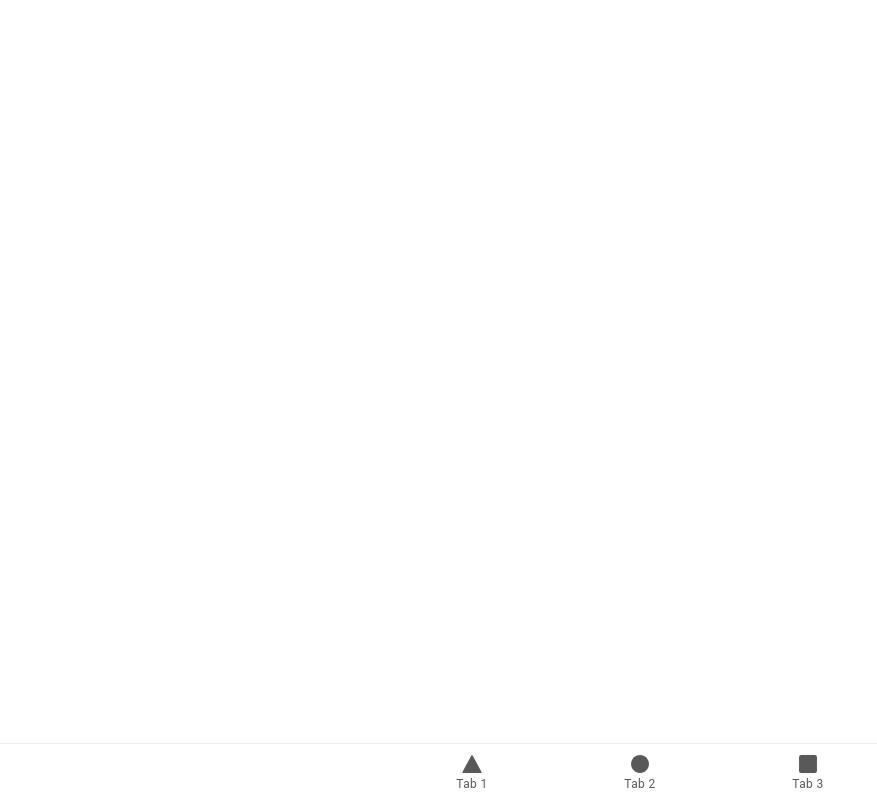
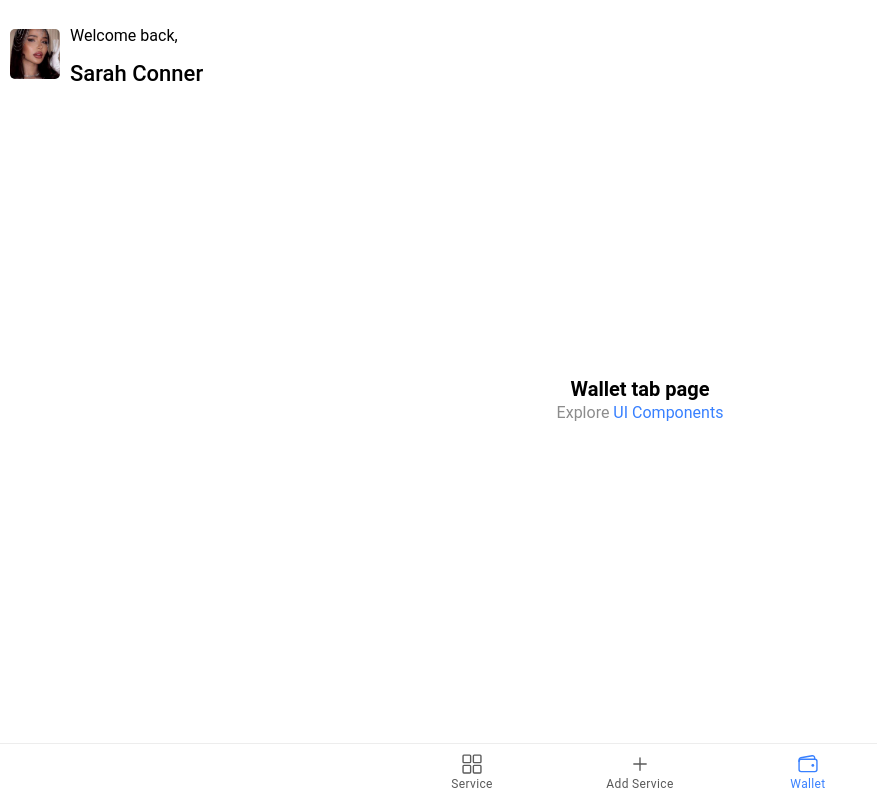
Before and after one commit to wedalb/ethmunich, a React (Vite) app in the folder ionic-react-app/: page /wallet in a window 1280 px wide. Shown: the whole page, without its empty margins (0-877 px from the left). Built offline with nearby package versions, Linux system fonts and the light colour scheme.

Commit message:
changed a lil

```diff
--- a/ionic-react-app/src/App.tsx
+++ b/ionic-react-app/src/App.tsx
@@ -10,10 +10,10 @@
   setupIonicReact
 } from '@ionic/react';
 import { IonReactRouter } from '@ionic/react-router';
-import { ellipse, square, triangle } from 'ionicons/icons';
-import ServicesTab from './pages/ServicesTab';
+import {add, addOutline, ellipse, gridOutline, square, triangle, wallet, walletOutline} from 'ionicons/icons';
+import JobsTab from './pages/ServicesTab';
 import AddTab from './pages/AddTab';
-import Tab3 from './pages/WalletTab';
+import WalletTab from './pages/WalletTab';
 
 /* Core CSS required for Ionic components to work properly */
 import '@ionic/react/css/core.css';
@@ -41,31 +41,31 @@
       <IonReactRouter>
         <IonTabs>
           <IonRouterOutlet>
-          <Route exact path="/tab1">
-            <ServicesTab />
+            <Route exact path="/services">
+              <JobsTab />
             </Route>
-          <Route exact path="/tab2">
+            <Route exact path="/addService">
               <AddTab />
             </Route>
-          <Route path="/tab3">
-            <Tab3 />
+            <Route path="/wallet">
+              <WalletTab />
             </Route>
             <Route exact path="/">
-            <Redirect to="/tab1" />
+              <Redirect to="/services" />
             </Route>
           </IonRouterOutlet>
           <IonTabBar slot="bottom">
-          <IonTabButton tab="tab1" href="/tab1">
-            <IonIcon aria-hidden="true" icon={triangle} />
-            <IonLabel>Tab 1</IonLabel>
+            <IonTabButton tab="services" href="/services">
+              <IonIcon aria-hidden="true" icon={gridOutline} />
+              <IonLabel>Service</IonLabel>
             </IonTabButton>
-          <IonTabButton tab="tab2" href="/tab2">
-            <IonIcon aria-hidden="true" icon={ellipse} />
-            <IonLabel>Tab 2</IonLabel>
+            <IonTabButton tab="addService" href="/addService">
+              <IonIcon aria-hidden="true" icon={addOutline} />
+              <IonLabel>Add Service</IonLabel>
             </IonTabButton>
-          <IonTabButton tab="tab3" href="/tab3">
-            <IonIcon aria-hidden="true" icon={square} />
-            <IonLabel>Tab 3</IonLabel>
+            <IonTabButton tab="wallet" href="/wallet">
+              <IonIcon aria-hidden="true" icon={walletOutline} />
+              <IonLabel>Wallet</IonLabel>
             </IonTabButton>
           </IonTabBar>
         </IonTabs>
--- a/ionic-react-app/src/pages/AddTab.tsx
+++ b/ionic-react-app/src/pages/AddTab.tsx
@@ -16,7 +16,7 @@
             <IonTitle size="large">Tab 2</IonTitle>
           </IonToolbar>
         </IonHeader>
-        <ExploreContainer name="Tab 2 page" />
+        <ExploreContainer name="Add Service" />
       </IonContent>
     </IonPage>
   );
--- a/ionic-react-app/src/pages/ServicesTab.tsx
+++ b/ionic-react-app/src/pages/ServicesTab.tsx
@@ -16,7 +16,7 @@
             <IonTitle size="large">Tab 1</IonTitle>
           </IonToolbar>
         </IonHeader>
-        <ExploreContainer name="Tab 1 page" />
+        <ExploreContainer name="Services" />
       </IonContent>
     </IonPage>
   );
```
Lines whose indentation alone changed are shown as unchanged.
